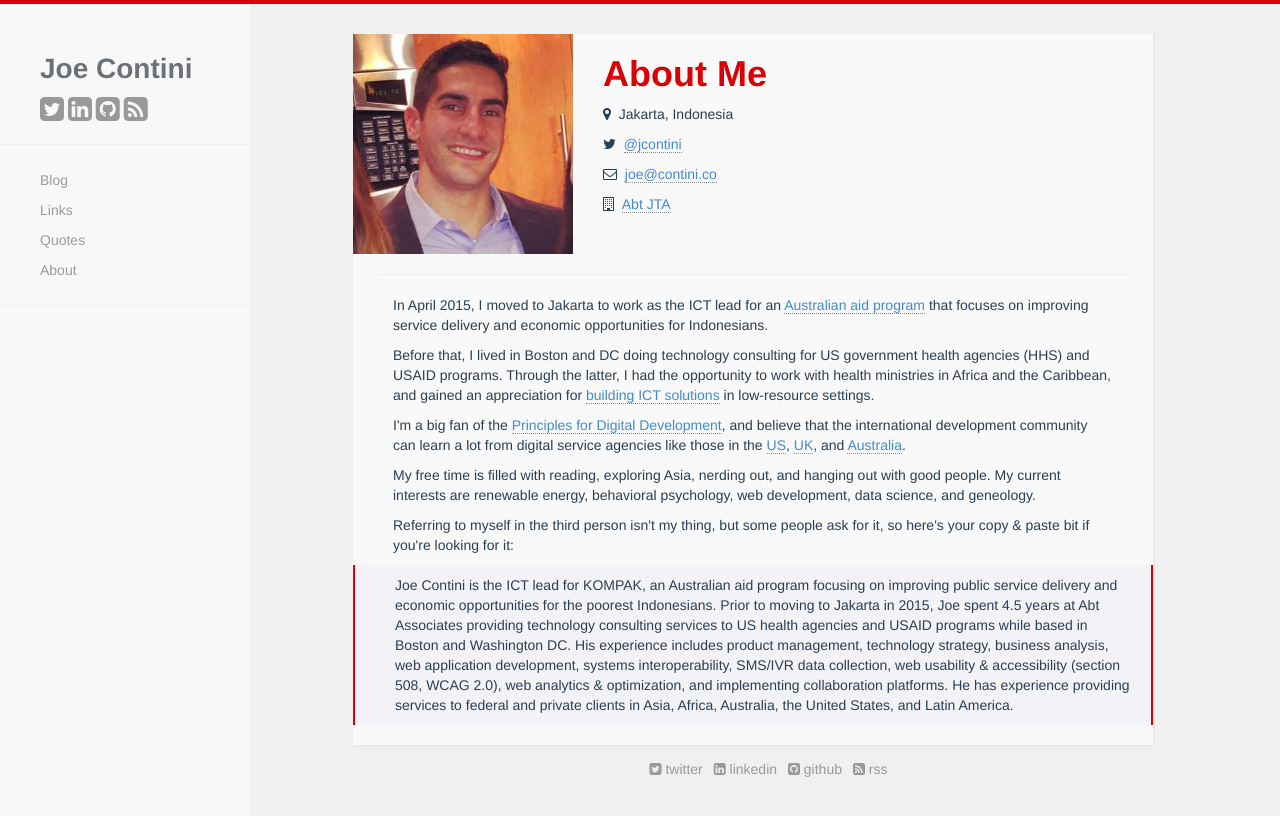
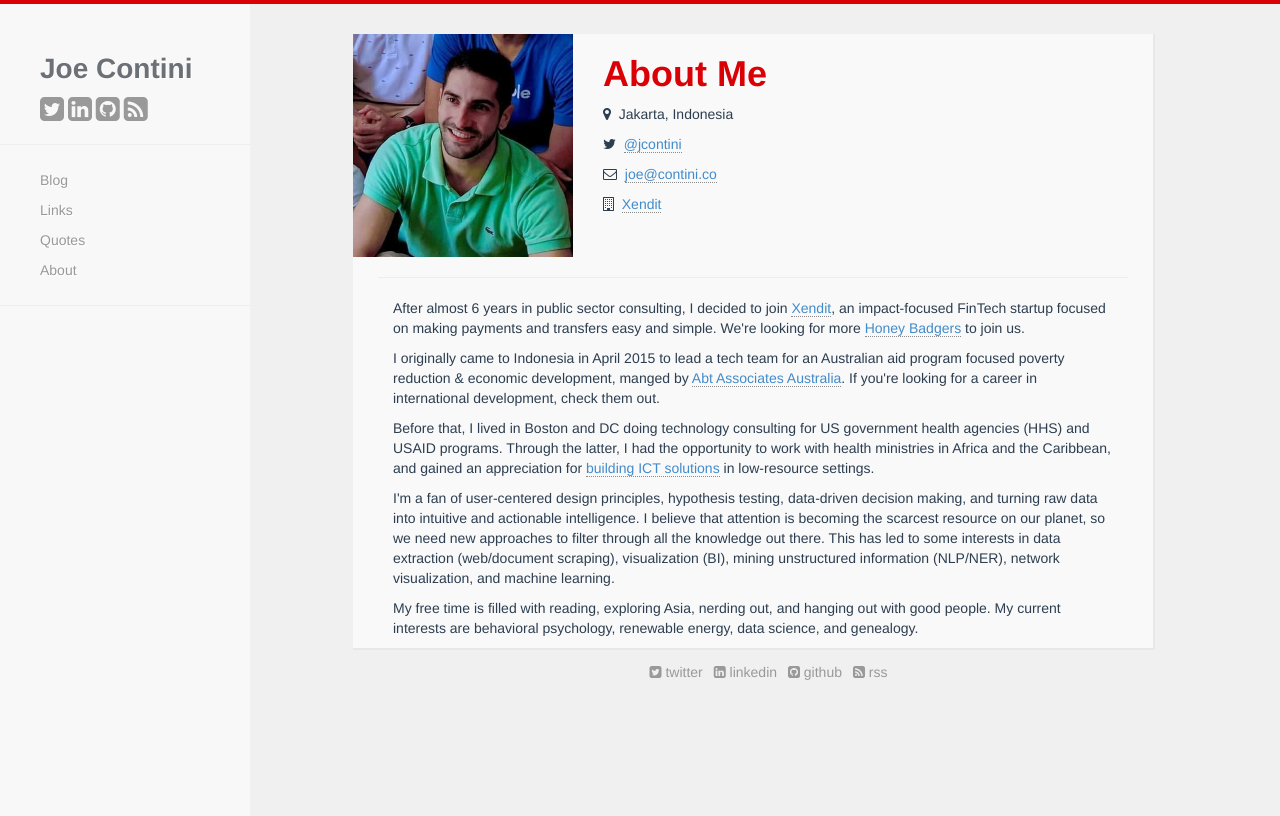
Before and after one commit to jcontini/old-jekyll-site, a Jekyll site: the page built from about.html, in a window 1280 px wide. Shown: the top 816 px of the page. Built offline with Jekyll 4.4.1, drawn with Linux system fonts in a browser that asks for light colours; nearby versions of some CDN libraries; comment, search, counter and statistics services are not loaded.

Commit message:
Refresher update

```diff
--- a/about.html
+++ b/about.html
@@ -7,33 +7,30 @@
   <div class="user-card">
     <div class="row">
       <div class="card col-md-4">
-        <img src="{{ site.baseurl }}/images/self.jpg">
+        <img src="{{ site.baseurl }}/images/joe_indo.jpg">
       </div>
       <div class="col-md-8">
         <h1>About Me</h1>
         <p><i class="fa fa-map-marker"></i>&nbsp;&nbsp;Jakarta, Indonesia</p>
         <p><i class="fa fa-twitter"></i>&nbsp;&nbsp;<a href="{{ site.twitter }}">@jcontini</a></p>
         <p><i class="fa fa-envelope-o"></i>&nbsp;&nbsp;<a href="mailto:{{ site.email }}">{{ site.email }}</a></p>
-        <p><i class="fa fa-building-o"></i>&nbsp;&nbsp;<a href="http://www.abtjta.com.au/" target="_blank">Abt JTA</a></p>
+        <p><i class="fa fa-building-o"></i>&nbsp;&nbsp;<a href="http://www.xendit.co/" target="_blank">Xendit</a></p>
 
       </div>
     </div>
     <div class="row">
     <hr />
       <div class="col-md-12 letter">
-        <p>
-        In April 2015, I moved to Jakarta to work as the ICT lead for an <a href="http://www.abtjta.com.au/practice-areas/international-development/kompak/">Australian aid program</a> that focuses on improving service delivery and economic opportunities for Indonesians.</p>
+        <p>After almost 6 years in public sector consulting, I decided to join <a href="http://www.xendit.co/" target="_blank">Xendit</a>, an impact-focused FinTech startup focused on making payments and transfers easy and simple. We're looking for more <a href="https://www.xendit.co/careers.html" target="_blank">Honey Badgers</a> to join us.</p>
+
+        <p>I originally came to Indonesia in April 2015 to lead a tech team for an Australian aid program focused poverty reduction &amp; economic development, manged by <a href="http://www.abtassociates.com.au/">Abt Associates Australia</a>. If you're looking for a career in international development, check them out.</p>
 
         <p>Before that, I lived in Boston and DC doing technology consulting for US government health agencies (HHS) and USAID programs. Through the latter, I had the opportunity to work with health ministries in Africa and the Caribbean, and gained an appreciation for <a href="http://tech.abtassociates.com/engagements/">building ICT solutions</a> in low-resource settings.</p>
 
-        <p>I'm a big fan of the <a href="http://digitalprinciples.org/">Principles for Digital Development</a>, and believe that the international development community can learn a lot from digital service agencies like those in the <a href="https://playbook.cio.gov/#plays_index_anchor">US</a>, <a href="https://www.gov.uk/service-manual/digital-by-default">UK</a>, and <a href="https://www.dto.gov.au/">Australia</a>.</p>
+        <p>I'm a fan of user-centered design principles, hypothesis testing, data-driven decision making, and turning raw data into intuitive and actionable intelligence. I believe that attention is becoming the scarcest resource on our planet, so we need new approaches to filter through all the knowledge out there. This has led to some interests in data extraction (web/document scraping), visualization (BI), mining unstructured information (NLP/NER), network visualization, and machine learning.</p>
 
-        <p>My free time is filled with reading, exploring Asia, nerding out, and hanging out with good people. My current interests are renewable energy, behavioral psychology, web development, data science, and geneology.</p>
+        <p>My free time is filled with reading, exploring Asia, nerding out, and hanging out with good people. My current interests are behavioral psychology, renewable energy, data science, and genealogy.</p>
 
-        <p>Referring to myself in the third person isn't my thing, but some people ask for it, so here's your copy &amp; paste bit if you're looking for it:</p>
-          <blockquote>
-          Joe Contini is the ICT lead for KOMPAK, an Australian aid program focusing on improving public service delivery and economic opportunities for the poorest Indonesians. Prior to moving to Jakarta in 2015, Joe spent 4.5 years at Abt Associates providing technology consulting services to US health agencies and USAID programs while based in Boston and Washington DC. His experience includes product management, technology strategy, business analysis, web application development, systems interoperability, SMS/IVR data collection, web usability &amp; accessibility (section 508, WCAG 2.0), web analytics &amp; optimization, and implementing collaboration platforms. He has experience providing services to federal and private clients in Asia, Africa, Australia, the United States, and Latin America.
-          </blockquote>
       </div>
     </div>
   </div>
--- a/index.html
+++ b/index.html
@@ -5,9 +5,7 @@
 <div id="welcome-greeting" class="page">
   <h1>Hi there!</h1>
   <h2>I'm Joe.</h2>
-  <p>I suffer from extreme curiousity which leads to hundreds of interests, tens of hobbies, and never enough time. I read a lot and experiment a fair bit. This blog will hopefully become a respository of things I found useful that others might too.
-  <p>I've always been interested in dreams - the ones where you wake up with memories that you didn't have yesterday. I'm building a dream journal app that uses AI (NLP &amp; entity extraction) to find and reveal hidden patterns in dreams. Launching MVP on Android in Q4 2016.</p>
-  <p>My day job is building user-centric digital services in Indonesia, through an Australian aid project focused on promoting good governance (<a href="http://kompak.or.id/">KOMPAK</a>).</p>
+  <p>I suffer from extreme curiosity which leads to hundreds of interests, tens of hobbies, and never enough time. I read a lot and experiment a fair bit. This blog will hopefully become a repository of things I found useful that others might too.
   <p>
     Here are some <a href="quotes.html">quotes</a> that I like, <a href="links.html">links</a> that you might find useful, and more <a href="/about.html">about me</a>.
   </p>
```
Also changed, not shown: _posts/2015-09-20-Mining-WhatsApp-for-Language-Learning.md (+9 -8 lines), _posts/2016-10-15-Building-Offline-Friendly-Websites.md (+1 -0 lines), _posts/2016-12-28-Root-Nexus 6P-on-Nougat-7.1.1-[NMF26F].md (renamed from _posts/2016-12-28-How-to-root-Nexus 6P-on-Nougat-7.1.1-[NMF26F].md, +4 -1 lines), files/wordcount.py (deleted, +0 -31 lines), images/joe_indo.jpg (added), images/self.jpg (deleted).
